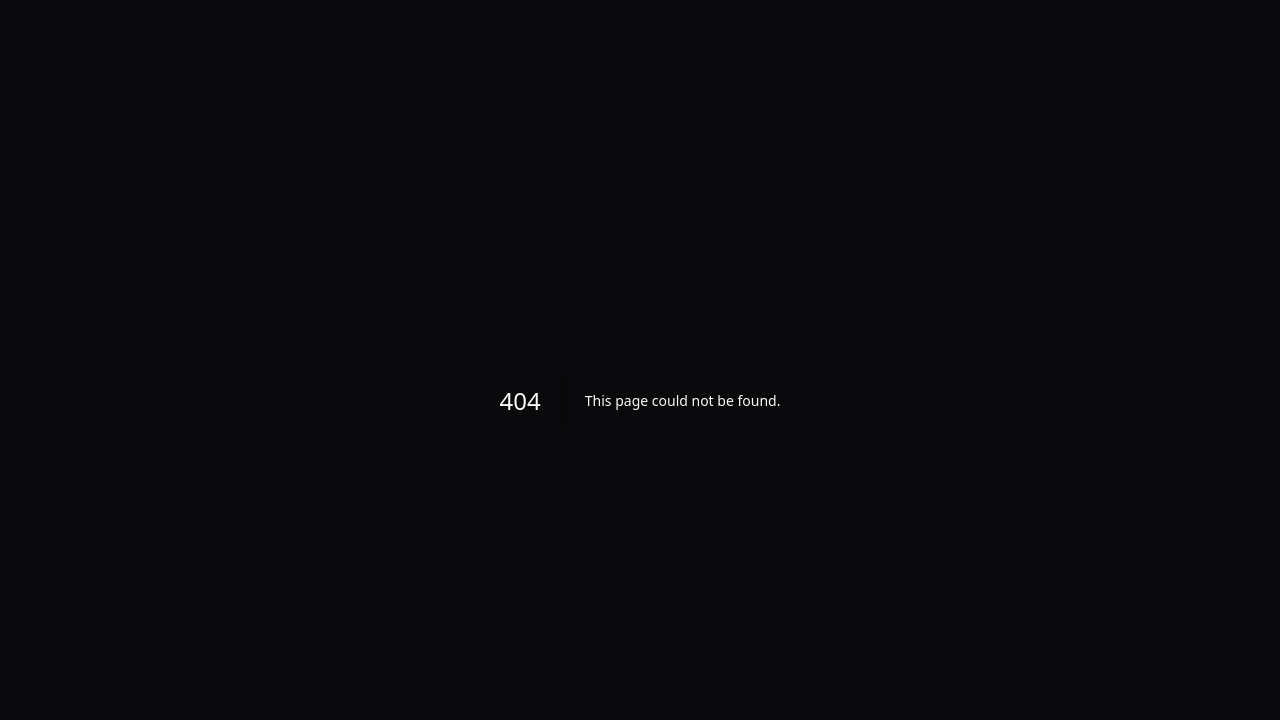
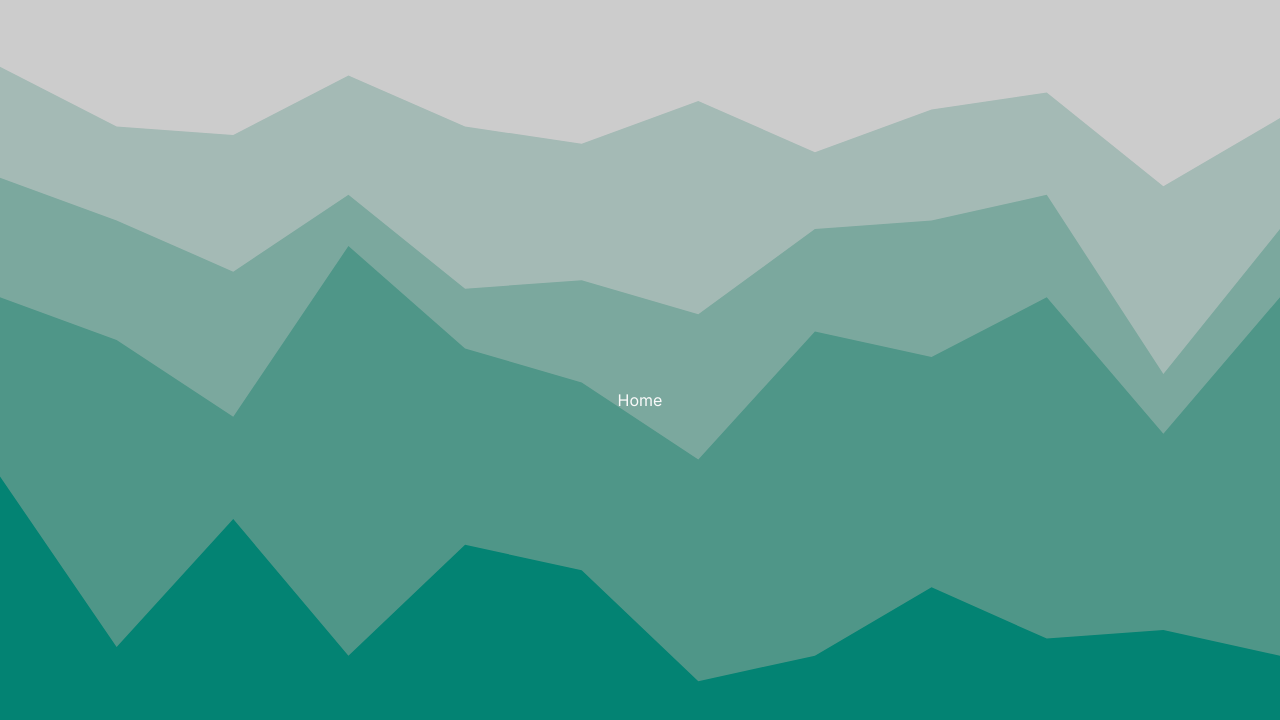
Before and after one commit to lucasabdouni/web-chat-1.0, a Next.js app: page /home in a window 1280 px wide. Before the commit this address had no page. Shown: the top 720 px of the page. Built offline with nearby package versions, Linux system fonts and the light colour scheme.

Commit message:
feat: create home page

```diff
--- a/src/app/(chat)/(login)/layout.tsx
+++ /dev/null
@@ -1,9 +0,0 @@
-import { ReactNode } from 'react'
-
-export default function LoginLayout({ children }: { children: ReactNode }) {
-  return (
-    <div className="bg-[url('/bg-peakes.svg')] bg-no-repeat bg-cover w-full">
-      {children}
-    </div>
-  )
-}
--- a/src/app/(chat)/(login)/register/page.tsx
+++ b/src/app/(chat)/(login)/register/page.tsx
@@ -2,7 +2,7 @@ import FormLogin from './components/form-register'
 
 export default function Home() {
   return (
-    <section className="h-screen flex items-center justify-center">
+    <section className="w-full h-screen flex items-center justify-center">
       <div className="flex flex-col items-center bg-zinc-100 p-16">
         <h1 className="text-emerald-900 font-bold text-2xl">Criar conta</h1>
         <FormLogin />
--- /dev/null
+++ b/src/app/(chat)/home/page.tsx
@@ -0,0 +1,7 @@
+export default function Home() {
+  return (
+    <div className="w-full h-screen flex items-center justify-center">
+      <h1>Home</h1>
+    </div>
+  )
+}
--- /dev/null
+++ b/src/app/(chat)/layout.tsx
@@ -0,0 +1,12 @@
+import { AuthProvider } from '@/context/AuthContext'
+import { ReactNode } from 'react'
+
+export default function LoginLayout({ children }: { children: ReactNode }) {
+  return (
+    <AuthProvider>
+      <div className="bg-[url('/bg-peakes.svg')] bg-no-repeat bg-cover">
+        {children}
+      </div>
+    </AuthProvider>
+  )
+}
--- a/src/lib/axios.ts
+++ /dev/null
@@ -1,5 +0,0 @@
-import axios from 'axios'
-
-export const api = axios.create({
-  baseURL: 'http://localhost:3333',
-})
```
